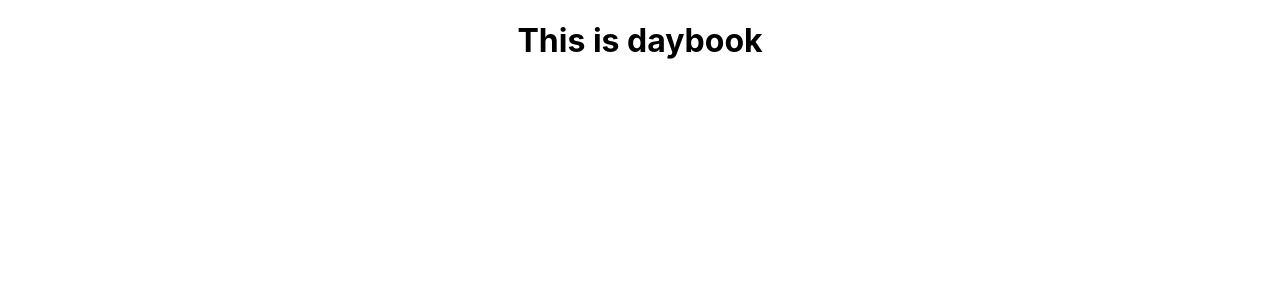
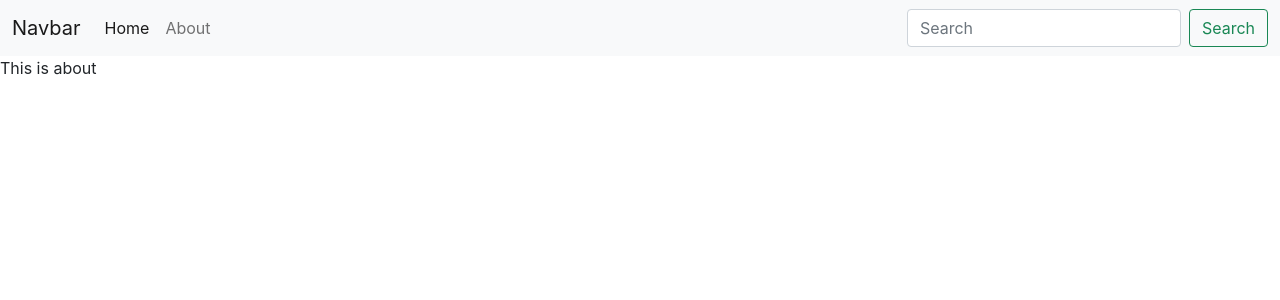
Before and after one commit to Usman6982/Daybook-Fronted, a React (Create React App) app: page /about in a window 1280 px wide. Shown: the top 300 px of the page. Built offline with nearby package versions, Linux system fonts and the light colour scheme.

Commit message:
Create Navbar

```diff
--- a/public/index.html
+++ b/public/index.html
@@ -1,23 +1,31 @@
 <!DOCTYPE html>
 <html lang="en">
+
 <head>
   <meta charset="utf-8" />
   <link rel="icon" href="%PUBLIC_URL%/favicon.ico" />
   <meta name="viewport" content="width=device-width, initial-scale=1" />
   <meta name="theme-color" content="#000000" />
-    <meta
-      name="description"
-      content="Web site created using create-react-app"
-    />
+  <meta name="description" content="Web site created using create-react-app" />
   <link rel="apple-touch-icon" href="%PUBLIC_URL%/logo192.png" />
 
   <link rel="manifest" href="%PUBLIC_URL%/manifest.json" />
+  <!-- Bootstrap CSS -->
+  <link href="https://cdn.jsdelivr.net/npm/bootstrap@5.1.3/dist/css/bootstrap.min.css" rel="stylesheet"
+    integrity="sha384-1BmE4kWBq78iYhFldvKuhfTAU6auU8tT94WrHftjDbrCEXSU1oBoqyl2QvZ6jIW3" crossorigin="anonymous">
 
-    <title>React App</title>
+  <title>DayBook - Your notes secured in the cloud</title>
 </head>
+
 <body>
   <noscript>You need to enable JavaScript to run this app.</noscript>
   <div id="root"></div>
+  <!-- Option 1: Bootstrap Bundle with Popper -->
+  <script src="https://cdn.jsdelivr.net/npm/bootstrap@5.1.3/dist/js/bootstrap.bundle.min.js"
+    integrity="sha384-ka7Sk0Gln4gmtz2MlQnikT1wXgYsOg+OMhuP+IlRH9sENBO0LRn5q+8nbTov4+1p"
+    crossorigin="anonymous"></script>
+
 
 </body>
+
 </html>
--- a/src/App.js
+++ b/src/App.js
@@ -1,11 +1,25 @@
-
 import './App.css';
-
+import {
+  BrowserRouter,Routes,
+   Route,
+} from "react-router-dom";
+import Navbar from './Components/Navbar';
+import Home from './Components/Home';
+import About from './Components/About';
 function App() {
   return (
-    <div className="App">
-      <h1>This is daybook</h1>
-    </div>
+    <>
+      <BrowserRouter>
+        <Navbar/>
+          <Routes>
+          <Route exact path="/" element={<Home/>}>
+            </Route>
+
+          <Route exact path="/about" element={<About/>}>
+          </Route>
+          </Routes>
+      </BrowserRouter>
+    </>
   );
 }
 
--- /dev/null
+++ b/src/Components/About.js
@@ -0,0 +1,11 @@
+import React from 'react'
+
+export const About = () => {
+  return (
+    <div>
+      This is about
+    </div>
+  )
+}
+
+export default About;
--- /dev/null
+++ b/src/Components/Home.js
@@ -0,0 +1,11 @@
+import React from 'react'
+
+export const Home = () => {
+  return (
+    <div>
+      This is home
+    </div>
+  )
+}
+
+export default Home;
--- /dev/null
+++ b/src/Components/Navbar.js
@@ -0,0 +1,54 @@
+import React from 'react';
+import {
+    Link
+  } from "react-router-dom"
+
+const Navbar = () => {
+  return (
+    <nav className="navbar navbar-expand-lg navbar-light bg-light">
+      <div className="container-fluid">
+        <Link className="navbar-brand" to="/">
+          Navbar
+        </Link>
+        <button
+          className="navbar-toggler"
+          type="button"
+          data-bs-toggle="collapse"
+          data-bs-target="#navbarSupportedContent"
+          aria-controls="navbarSupportedContent"
+          aria-expanded="false"
+          aria-label="Toggle navigation"
+        >
+          <span className="navbar-toggler-icon"></span>
+        </button>
+        <div className="collapse navbar-collapse" id="navbarSupportedContent">
+          <ul className="navbar-nav me-auto mb-2 mb-lg-0">
+            <li className="nav-item">
+              <Link className="nav-link active" aria-current="page" to="/">
+                Home
+              </Link>
+            </li>
+            <li className="nav-item">
+              <Link className="nav-link" to="/about">
+                About
+              </Link>
+            </li>
+          </ul>
+          <form className="d-flex">
+            <input
+              className="form-control me-2"
+              type="search"
+              placeholder="Search"
+              aria-label="Search"
+            />
+            <button className="btn btn-outline-success" type="submit">
+              Search
+            </button>
+          </form>
+        </div>
+      </div>
+    </nav>
+  );
+};
+
+export default Navbar;
```
Also changed, not shown: 1 other file (tests, documents, lock files or other folders). Lines whose indentation alone changed are shown as unchanged.
